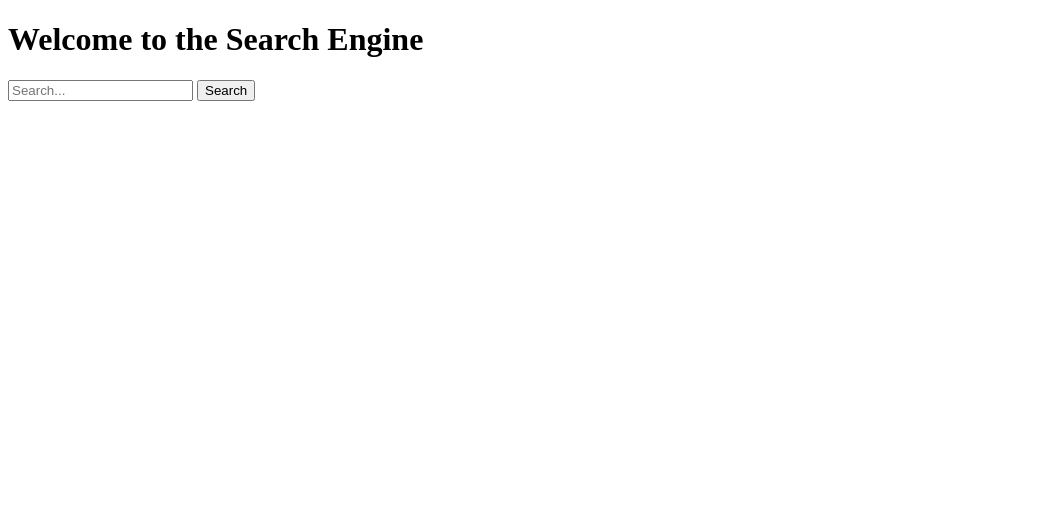
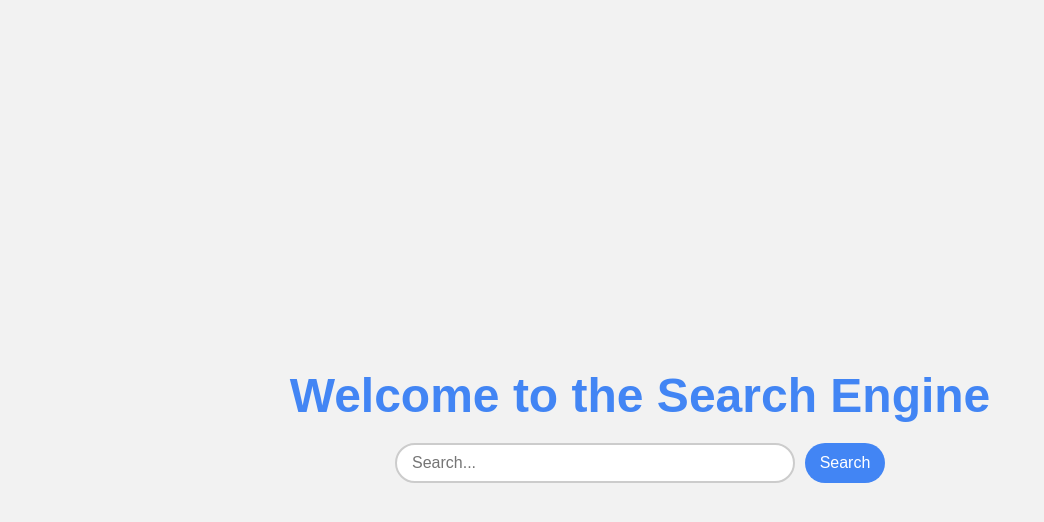
Before and after one commit to Shiva134-ui/searchengine3, a plain HTML site: page index.html in a window 1280 px wide. Shown: the whole page, without its empty margins (0-1044 px from the left). Drawn offline with Linux system fonts and the light colour scheme; files that its build step writes are made by us from their sources; the site is published under a folder, as on GitHub Pages, so addresses that start at the root find nothing.

Commit message:
Update index.html

```diff
--- a/index.html
+++ b/index.html
@@ -2,7 +2,7 @@
 <html lang="en">
 <head>
     <meta charset="UTF-8">
-    <link rel="stylesheet" href="/static/css/style.css">
+    <link rel="stylesheet" href="style.css">
     <title>Simple Search Engine</title>
 </head>
 <body>
```
